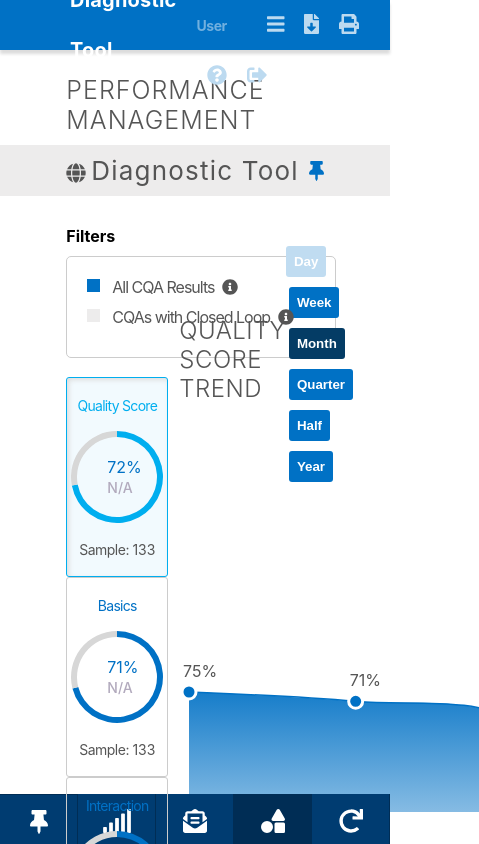
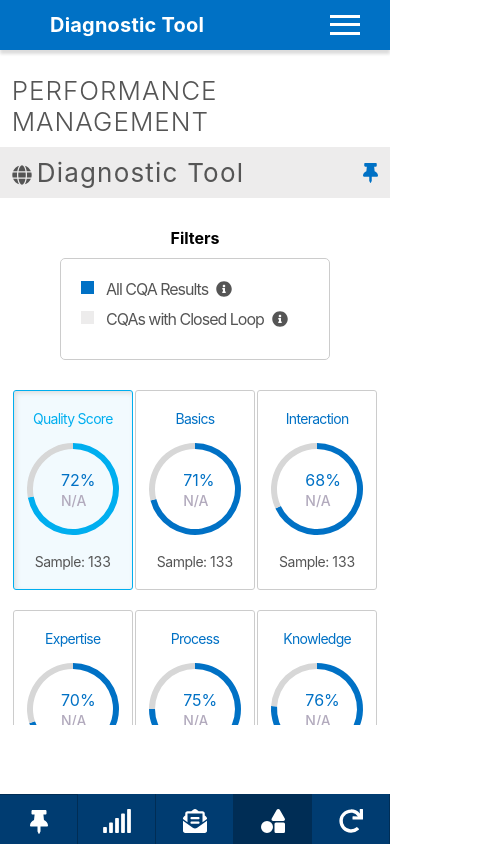
Before and after one commit to suzynakayama/d3js-react, a React (Create React App) app: page / in a window 390 px wide. Shown: the top 844 px of the page, 479 px wide, since content can reach past the window. Built offline with nearby package versions, Linux system fonts and the light colour scheme.

Commit message:
feat(ui): Responsiveness - adding responsiviness to the app

```diff
--- a/src/App.js
+++ b/src/App.js
@@ -8,8 +8,8 @@ function App() {
   return (
     <div className="container">
       <Header />
+      <Dashboard />
       <Sidebar />
-      <Dashboard />
     </div>
   );
 }
--- a/src/components/AllCards/AllCards.css
+++ b/src/components/AllCards/AllCards.css
@@ -1,8 +1,13 @@
 .all-cards {
-  grid-row: 0 / 1;
-  grid-column: 1 / 2;
   display: flex;
   flex-wrap: wrap;
   margin-top: 2rem;
-  height: 430px;
 }
+
+@media (min-width: 1200px) {
+  .all-cards {
+    grid-row: 0 / 1;
+    grid-column: 1 / 2;
+    height: 430px;
+  }
+}
--- a/src/components/Card/Card.css
+++ b/src/components/Card/Card.css
@@ -1,4 +1,5 @@
 .card {
+  margin: 1rem auto;
   display: flex;
   flex-wrap: wrap;
   justify-content: space-evenly;
@@ -8,7 +9,6 @@
   border: 1px solid #ccc;
   border-bottom-width: 1.5px;
   border-radius: 3px;
-  margin-right: 1.5rem;
   cursor: pointer;
   position: relative;
 }
@@ -66,3 +66,10 @@
 .clicked > svg :first-child {
   fill: #00aeef;
 }
+
+@media (min-width: 1200px) {
+  .card {
+    margin: 0;
+    margin-right: 1.5rem;
+  }
+}
--- a/src/components/Dashboard/Dashboard.css
+++ b/src/components/Dashboard/Dashboard.css
@@ -1,6 +1,7 @@
 .dashboard {
   width: 100%;
-  height: 100%;
+  height: 80%;
+  overflow-y: scroll;
 }
 
 .dashboard-title {
@@ -9,14 +10,14 @@
   text-transform: uppercase;
   letter-spacing: 1px;
   margin-top: 2.5rem;
-  padding: 0 17%;
+  padding: 0 3%;
   padding-bottom: 1rem;
-  font-size: 2.5rem;
+  font-size: var(--fs-xxl);
 }
 
 .dashboard-grey {
   background: #edecec;
-  padding: 1rem 17%;
+  padding: 1rem 3%;
 }
 
 .dashboard-grey > section {
@@ -43,25 +44,36 @@
 }
 
 .dashboard-main {
-  padding: 3rem 17%;
+  padding: 3rem 3%;
+  display: block;
+  margin: 0 auto;
+}
+
+@media (min-width: 1200px) {
+  .dashboard {
+    height: 100%;
+  }
+
+  .dashboard-title,
+  .dashboard-grey,
+  .dashboard-main {
+    padding-left: 5%;
+    padding-right: 5%;
+  }
+
+  .dashboard-main {
   display: grid;
   grid-template-columns: 40% 60%;
   grid-template-rows: 20% 80%;
   height: 85%;
 }
-
-@media (min-width: 1200px) {
-  .dashboard-title,
-  .dashboard-grey,
-  .dashboard-main {
-    padding: 3rem 5%;
-  }
 }
 
 @media (min-width: 1600px) {
   .dashboard-title,
   .dashboard-grey,
   .dashboard-main {
-    padding: 3rem 17%;
+    padding-left: 17%;
+    padding-right: 17%;
   }
 }
--- a/src/components/Dashboard/Dashboard.jsx
+++ b/src/components/Dashboard/Dashboard.jsx
@@ -29,8 +29,8 @@ const Dashboard = () => {
       </div>
       <section className='dashboard-main'>
         <Filters setFilter={ setFilter } />
+        <AllCards data={ newGaugeData } setGraph={ setGraph } />
         <Graph graphData={ graphData } name={ graph } filter={ newGaugeData } />
-        <AllCards data={ newGaugeData } setGraph={ setGraph } />
       </section>
     </div>
   );
--- a/src/components/Filters/Filters.css
+++ b/src/components/Filters/Filters.css
@@ -1,6 +1,15 @@
+.filters {
+  display: flex;
+  flex-wrap: wrap;
+  justify-content: center;
+  align-items: center;
+}
+
 .filters-title {
   font-size: var(--fs-md);
   margin-bottom: 1rem;
+  width: 100%;
+  text-align: center;
 }
 
 .filters-container {
@@ -45,3 +54,13 @@
   margin-left: .8rem;
   cursor: pointer;
 }
+
+@media (min-width: 1200px) {
+  .filters {
+    display: block;
+  }
+
+  .filters-title {
+    text-align: left;
+  }
+}
--- a/src/components/GraphTitle/GraphTitle.css
+++ b/src/components/GraphTitle/GraphTitle.css
@@ -1,9 +1,11 @@
 .graph-options{
   width: 100%;
   display: flex;
+  flex-direction: column;
   align-items: center;
   justify-content: space-between;
-  margin-bottom: 180px;
+  margin-bottom: 3rem;
+  margin-top: 3rem;
 }
 
 .graph-title {
@@ -41,3 +43,13 @@
 .dark {
   background: #043c65;
 }
+
+@media (min-width: 1200px) {
+  .graph-options{
+    width: 100%;
+    display: flex;
+    flex-direction: row;
+    align-items: center;
+    justify-content: space-between;
+  }
+}
--- a/src/components/Header/Header.css
+++ b/src/components/Header/Header.css
@@ -11,24 +11,29 @@
 .header-title {
   color: white;
   font-weight: bold;
-  margin-left: 70px;
+  margin-left: 5rem;
   font-size: var(--fs-lg);
   letter-spacing: 0.2px;
 }
 
 .header-section {
-  padding: 0 20px;
-  position: relative;
+  display: none;
+  flex-direction: column;
 }
 
 .header-text {
   color: #71b0df;
-  display: inline;
-  padding-right: 20px;
-  margin-right: 10px;
-  font-size: var(--fs-sm);
+  font-size: var(--fs-md);
   letter-spacing: -0.5px;
   font-weight: bold;
+}
+
+.header-text,
+.header-icons {
+  flex: 1;
+  display: flex;
+  align-items: center;
+  justify-content: center;
 }
 
 .header-line {
@@ -36,13 +41,108 @@
   position: absolute;
   width: 0.5px;
   height: 30px;
-  top: 10px;
+  top: -1000px;
   left: 207px;
 }
 
 .header-icons > svg {
   color: #bcdaf0;
-  font-size: var(--fs-lg);
+  font-size: var(--fs-xxl);
   margin: auto 10px;
   cursor: pointer;
 }
+
+.header button {
+  position: relative;
+  border: none;
+  background: none;
+  width: 30px;
+  height: 20px;
+  right: 30px;
+}
+
+.header button span,
+.header button span::before,
+.header button span::after {
+  position: absolute;
+  display: block;
+  content: '';
+  left: 0;
+  height: 3px;
+  background: white;
+  width: 100%;
+}
+
+.header button span::before {
+  top: 0;
+}
+
+.header button span {
+  position: static;
+  top: 50%;
+  margin-top: -1px;
+}
+
+.header button span::after {
+  top: auto;
+  bottom: 0;
+}
+
+.header button:focus {
+  outline: none;
+}
+
+header button.open + .header-section {
+  display: flex;
+  position: absolute;
+  top: 50px;
+  width: 100%;
+  height: 150px;
+  background-color: inherit;
+  z-index: 10;
+}
+
+@media (min-width: 550px) {
+  .header-icons > svg {
+    margin: auto 30px;
+  }
+}
+
+@media (min-width: 1200px) {
+  .header-title {
+    margin-left: 7rem;
+  }
+
+  .header button {
+    display: none;
+  }
+
+  .header-section,
+  .header button.close + .header-section
+  .header button.open + .header-section {
+    padding: 0 20px;
+    position: relative;
+    display: inline;
+  }
+
+  .header-text {
+    display: inline;
+    padding-right: 20px;
+    margin-right: 10px;
+    font-size: var(--fs-sm);
+  }
+
+  .header-line {
+    top: 10px;
+  }
+
+  .header-icons {
+    display: inline;
+  }
+
+  .header-icons > svg {
+    font-size: var(--fs-lg);
+    margin: auto 10px;
+    cursor: pointer;
+  }
+}
--- a/src/components/Header/Header.jsx
+++ b/src/components/Header/Header.jsx
@@ -1,11 +1,19 @@
-import React from 'react';
+import React, { useState } from 'react';
 import './Header.css';
-import { FontAwesomeIcon } from "@fortawesome/react-fontawesome";
-import { faPrint, faFileDownload, faBars, faQuestionCircle, faSignOutAlt} from "@fortawesome/free-solid-svg-icons";
+import { FontAwesomeIcon } from '@fortawesome/react-fontawesome';
+import { faPrint, faFileDownload, faBars, faQuestionCircle, faSignOutAlt} from '@fortawesome/free-solid-svg-icons';
 
-const Header = () => (
+const Header = () => {
+  const [open, setOpen] = useState(false);
+
+  const handleClick = () => setOpen(!open);
+
+  return (
     <header className="header">
       <span className="header-title">Diagnostic Tool</span>
+      <button onClick={handleClick} className={open ? "open" : "closed"}>
+        <span></span>
+      </button>
       <span className="header-section">
         <p className="header-text">Logged in as General User</p>
         <div className="header-line"></div>
@@ -19,5 +27,6 @@ const Header = () => (
       </span>
     </header>
   );
+};
 
 export default Header;
```
Lines whose indentation alone changed are shown as unchanged.
